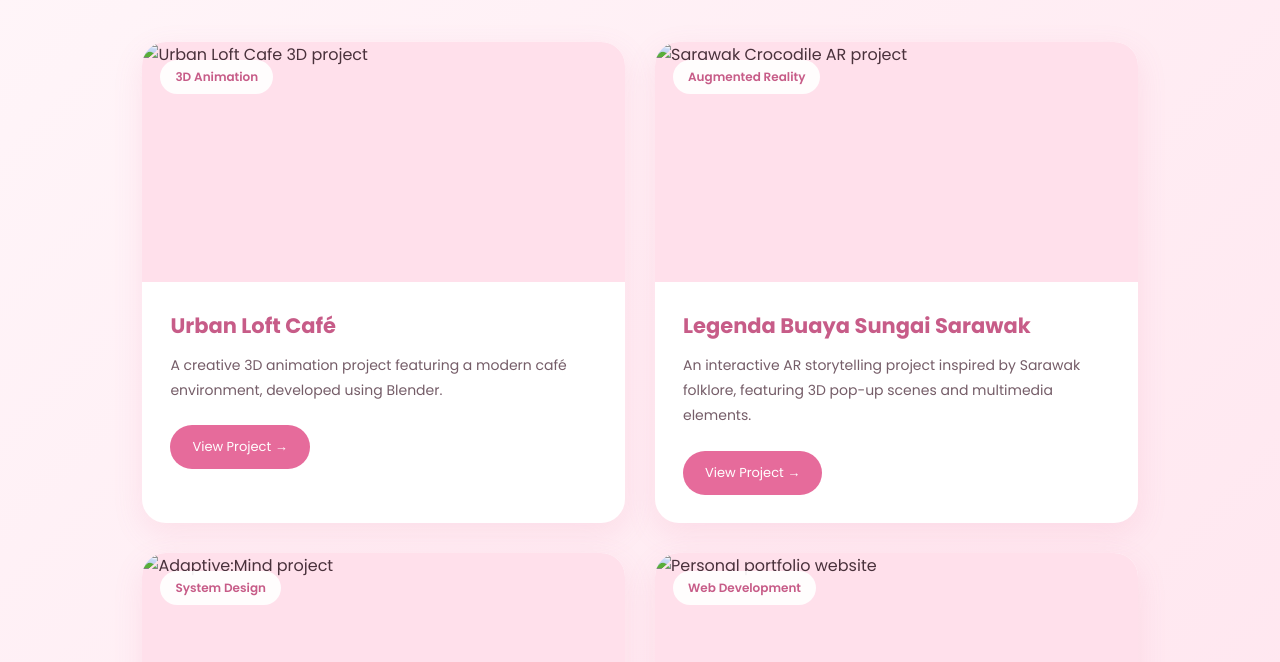
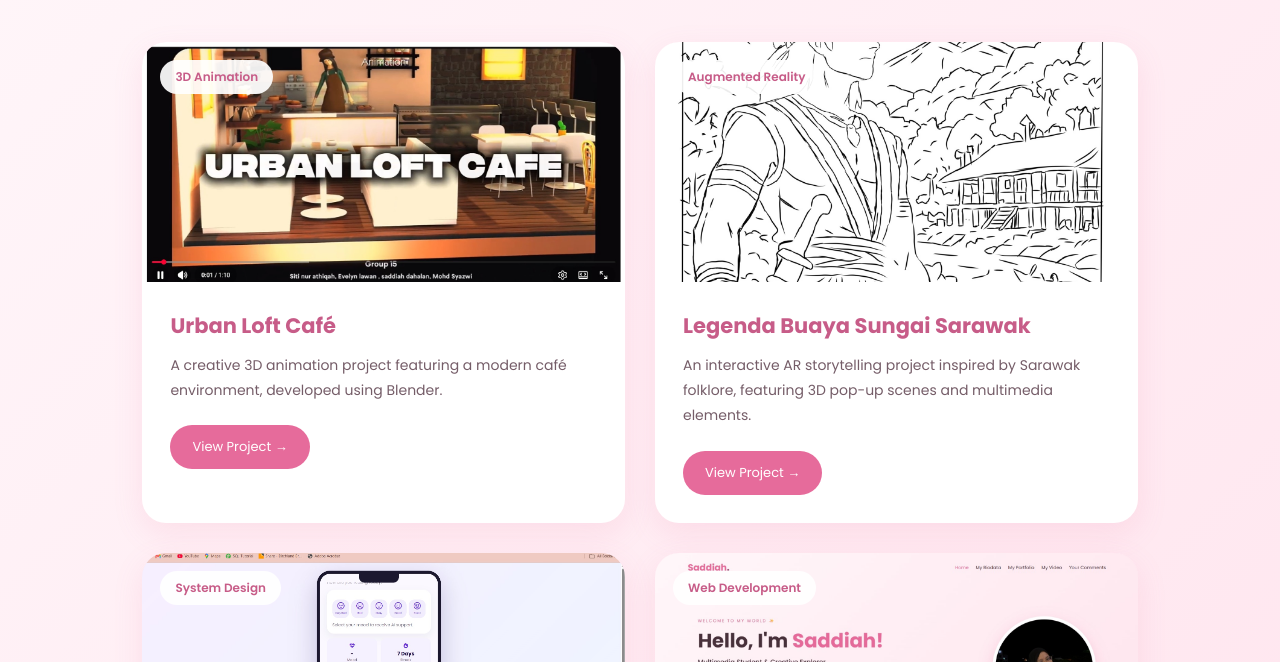
Before and after one commit to saddiah17/saddiah-portfolio, a plain HTML site: page portfolio.html in a window 1280 px wide. Shown: the part 290-952 px from the top of the page. Drawn offline with Linux system fonts and the light colour scheme.

Commit message:
Add files via upload

```diff
--- a/portfolio.html
+++ b/portfolio.html
@@ -44,7 +44,7 @@
             <!-- Project 1 -->
             <article class="project-card reveal">
                 <div class="project-image">
-                    <img src="images/cafe.jpg"
+                    <img src="cafe.jpg"
                          alt="Urban Loft Cafe 3D project">
                     <span class="project-tag">3D Animation</span>
                 </div>
@@ -66,7 +66,7 @@
             <!-- Project 2 -->
             <article class="project-card reveal">
                 <div class="project-image">
-                    <img src="images/ar.jpg"
+                    <img src="ar.jpg"
                          alt="Sarawak Crocodile AR project">
                     <span class="project-tag">Augmented Reality</span>
                 </div>
@@ -89,7 +89,7 @@
             <!-- Project 3 -->
             <article class="project-card reveal">
                 <div class="project-image">
-                    <img src="images/aura.jpg"
+                    <img src="aura.jpg"
                          alt="Adaptive:Mind project">
                     <span class="project-tag">System Design</span>
                 </div>
@@ -112,7 +112,7 @@
             <!-- Project 4 -->
             <article class="project-card reveal">
                 <div class="project-image">
-                    <img src="images/web.jpg"
+                    <img src="web.jpg"
                          alt="Personal portfolio website">
                     <span class="project-tag">Web Development</span>
                 </div>
--- a/script.js
+++ b/script.js
@@ -29,7 +29,7 @@ if ("IntersectionObserver" in window) {
 const projects = {
     cafe: {
         title: "Urban Loft Café",
-        image: "images/cafe.jpg",
+        image: "cafe.jpg",
         description:
             "Urban Loft Café is a 3D animation project " +
             "created using Blender. The project explores " +
@@ -38,7 +38,7 @@ const projects = {
 
     ar: {
         title: "Legenda Buaya Sungai Sarawak",
-        image: "images/ar.jpg",
+        image: "ar.jpg",
         description:
             "An Augmented Reality storytelling project " +
             "inspired by Sarawak folklore. It combines " +
@@ -49,7 +49,7 @@ const projects = {
 
 aura: {
     title: "Adaptive:Mind",
-    image: "images/aura.jpg",
+    image: "aura.jpg",
     description:
         "Adaptive:Mind is a system analysis and design " +
         "project focused on helping students improve " +
@@ -60,7 +60,7 @@ aura: {
 
     web: {
         title: "Personal Portfolio Website",
-        image: "images/web.jpg",
+        image: "web.jpg",
         description:
             "A responsive personal portfolio developed " +
             "using HTML, CSS and JavaScript. It includes " +
```
Also changed, not shown: video.html (+2 -2 lines).
